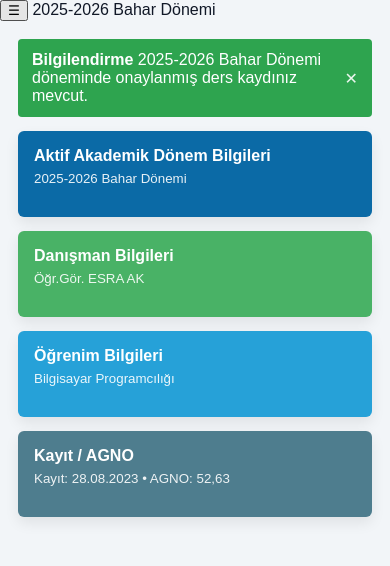
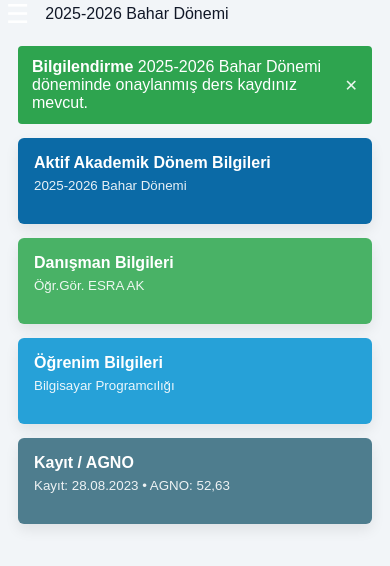
Before and after one commit to ibrahim6559/obs-demo, a plain HTML site: page panel.html in a window 390 px wide. Drawn offline with Linux system fonts and the light colour scheme.

Commit message:
Update style.css

```diff
--- a/style.css
+++ b/style.css
@@ -484,3 +484,47 @@ th {
     object-fit: contain !important;
     display: block !important;
 }
+
+/* mobile menu button */
+.top-left {
+    display: flex;
+    align-items: center;
+    gap: 10px;
+}
+
+.menu-btn {
+    display: none;
+    background: transparent;
+    border: none;
+    color: #fff;
+    font-size: 26px;
+    line-height: 1;
+    cursor: pointer;
+}
+
+/* MOBILE: hide sidebar, open with button */
+@media (max-width: 900px) {
+    .menu-btn {
+        display: inline-block;
+    }
+
+    .sidebar {
+        position: fixed;
+        top: 0;
+        left: -280px;
+        /* kapalı */
+        height: 100vh;
+        z-index: 9999;
+        transition: left .25s ease;
+    }
+
+    .sidebar.open {
+        left: 0;
+        /* açık */
+    }
+
+    .content {
+        margin-left: 0 !important;
+        /* mobilde içerik tam ekran */
+    }
+}
```
